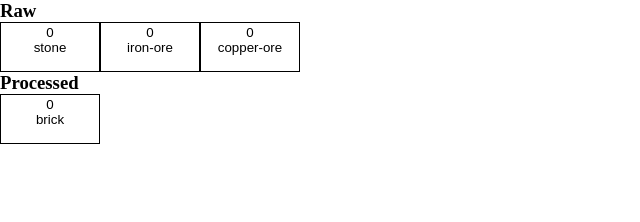
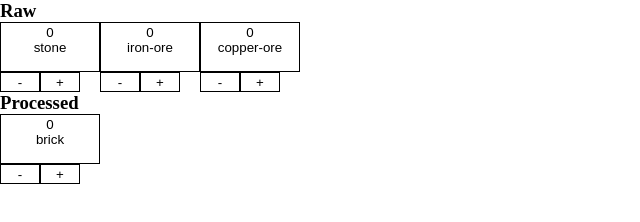
Before and after one commit to benhurst1/idle-clicker-game, a website with bundled scripts: page dist/index.html in a window 1280 px wide. Shown: the whole page, without its empty margins (0-640 px from the left). Built offline with nearby package versions, Linux system fonts and the light colour scheme.

Commit message:
feat: added plus and minus buttons

```diff
--- a/src/controllers/items.js
+++ b/src/controllers/items.js
@@ -1,10 +1,11 @@
 import { buttonView, updateButtonView } from "../views/button.js";
 
 export class Item {
-  constructor(name, category) {
+  constructor(name, category, require) {
     this.name = name;
     this.count = 0;
     this.category = category;
+    this.require = require;
   }
 
   createButton() {
@@ -23,13 +24,19 @@ const rawItems = [
   ["stone", "raw"],
   ["iron-ore", "raw"],
   ["copper-ore", "raw"],
-  ["brick", "processed"],
+  ["brick", "processed", [addRequire(["stone", 1])]],
 ];
+
+function addRequire(array) {
+  array.forEach((element) => {
+    console.log(element);
+  });
+}
 
 const items = [];
 export function createItems() {
   rawItems.forEach((element) => {
-    const item = new Item(element[0], element[1]);
+    const item = new Item(element[0], element[1], element[2]);
     items.push(item);
     item.createButton();
   });
--- a/src/style.css
+++ b/src/style.css
@@ -3,11 +3,24 @@
   padding: 0px;
 }
 
+.section {
+  flex-direction: column;
+  display: flex;
+}
+.section-content {
+  flex-direction: row;
+  display: flex;
+}
 button {
   border: 1px black solid;
   background: none;
   height: 50px;
   width: 100px;
+}
+
+.auto-adjust {
+  width: 40px;
+  height: 20px;
 }
 
 /* tooltip on hover */
--- a/src/views/button.js
+++ b/src/views/button.js
@@ -1,4 +1,6 @@
 export function buttonView(item) {
+  const section = document.getElementById(`${item.category}-content`);
+  const div = document.createElement("div");
   const button = document.createElement("button");
 
   const number = document.createElement("p");
@@ -12,8 +14,18 @@ export function buttonView(item) {
   dialog.textContent = "Hello!";
 
   button.append(number, name, dialog);
-  const section = document.getElementById(item.category);
-  section.append(button);
+
+  const adjust = document.createElement("div");
+  const plus = document.createElement("button");
+  plus.setAttribute("class", "auto-adjust");
+  plus.textContent = "+";
+  const minus = document.createElement("button");
+  minus.setAttribute("class", "auto-adjust");
+  minus.textContent = "-";
+  adjust.append(minus, plus);
+
+  div.append(button, adjust);
+  section.append(div);
 
   return button;
 }
```
Also changed, not shown: dist/bundle.js, dist/index.html.
